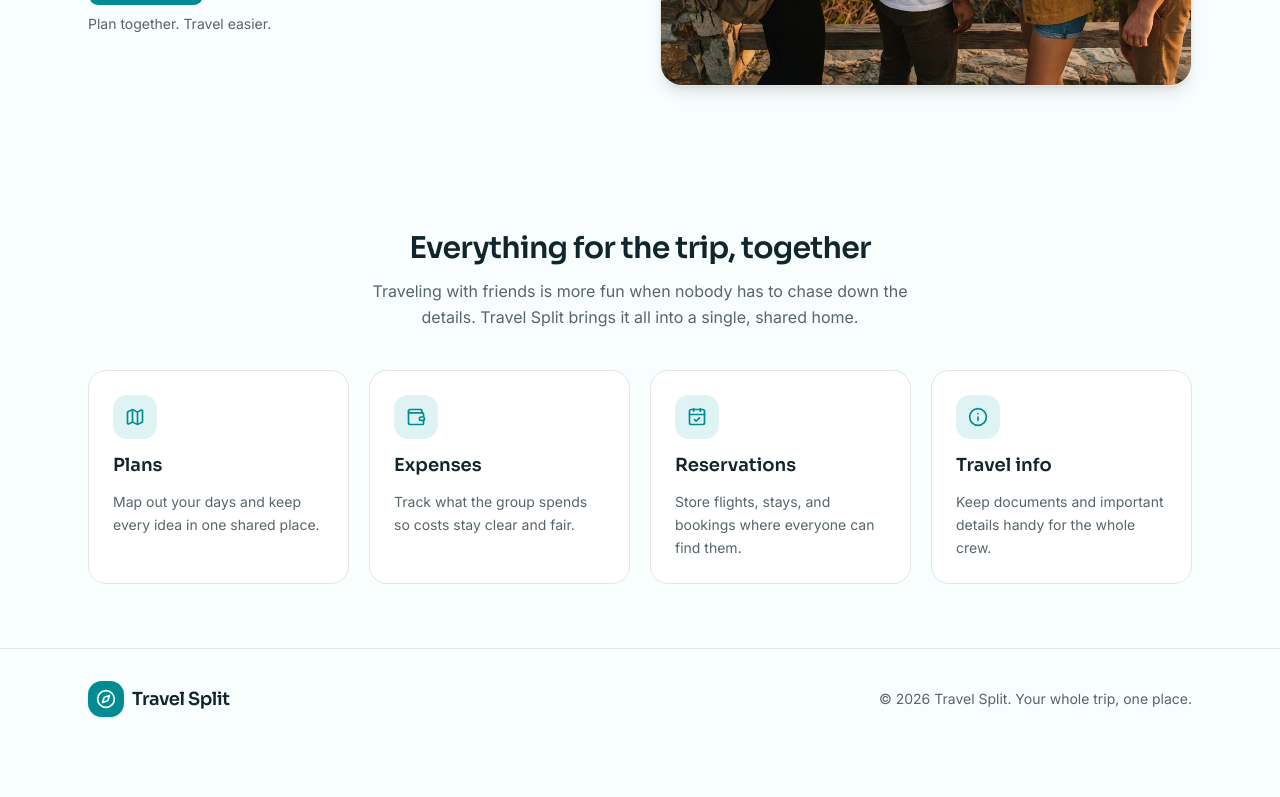
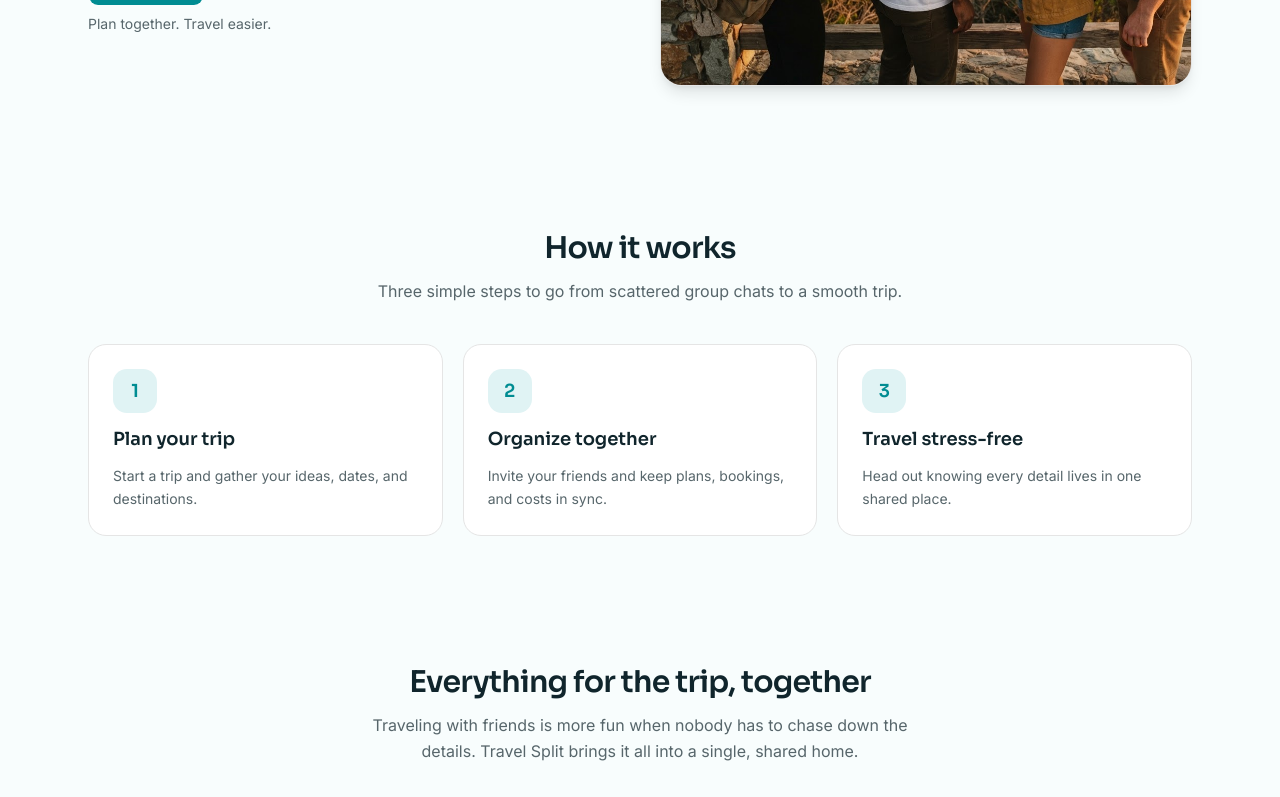
Before and after one commit to reginasotolavin/travel-split, a Next.js app: page / in a window 1280 px wide. Shown: the part 602-1399 px from the top of the page. Before the commit the page ends 1351 px from the top, so only its background shows below. Built offline with nearby package versions, Linux system fonts and the light colour scheme.

Commit message:
feat: add "How It Works" section to main page
Co-authored-by: reginasotolavin <319085734+reginasotolavin@users.noreply.github.com>

```diff
--- a/app/page.tsx
+++ b/app/page.tsx
@@ -1,5 +1,6 @@
 import { SiteHeader } from '@/components/site-header'
 import { Hero } from '@/components/hero'
+import { HowItWorks } from '@/components/how-it-works'
 import { Highlights } from '@/components/highlights'
 import { SiteFooter } from '@/components/site-footer'
 
@@ -9,6 +10,7 @@ export default function Page() {
       <SiteHeader />
       <main className="flex flex-1 flex-col">
         <Hero />
+        <HowItWorks />
         <Highlights />
       </main>
       <SiteFooter />
--- /dev/null
+++ b/components/how-it-works.tsx
@@ -0,0 +1,51 @@
+const steps = [
+  {
+    step: '1',
+    title: 'Plan your trip',
+    description: 'Start a trip and gather your ideas, dates, and destinations.',
+  },
+  {
+    step: '2',
+    title: 'Organize together',
+    description: 'Invite your friends and keep plans, bookings, and costs in sync.',
+  },
+  {
+    step: '3',
+    title: 'Travel stress-free',
+    description: 'Head out knowing every detail lives in one shared place.',
+  },
+]
+
+export function HowItWorks() {
+  return (
+    <section className="mx-auto w-full max-w-6xl px-6 py-12 md:py-16">
+      <div className="mb-10 flex flex-col items-center gap-3 text-center">
+        <h2 className="text-balance font-display text-2xl font-semibold tracking-tight text-foreground sm:text-3xl">
+          How it works
+        </h2>
+        <p className="max-w-xl text-pretty leading-relaxed text-muted-foreground">
+          Three simple steps to go from scattered group chats to a smooth trip.
+        </p>
+      </div>
+
+      <ol className="grid grid-cols-1 gap-5 sm:grid-cols-3">
+        {steps.map((item) => (
+          <li
+            key={item.step}
+            className="flex flex-col gap-3 rounded-2xl border border-border bg-card p-6 text-left"
+          >
+            <span className="flex h-11 w-11 items-center justify-center rounded-xl bg-secondary font-display text-lg font-semibold text-primary">
+              {item.step}
+            </span>
+            <h3 className="font-display text-lg font-semibold text-card-foreground">
+              {item.title}
+            </h3>
+            <p className="text-sm leading-relaxed text-muted-foreground">
+              {item.description}
+            </p>
+          </li>
+        ))}
+      </ol>
+    </section>
+  )
+}
```
